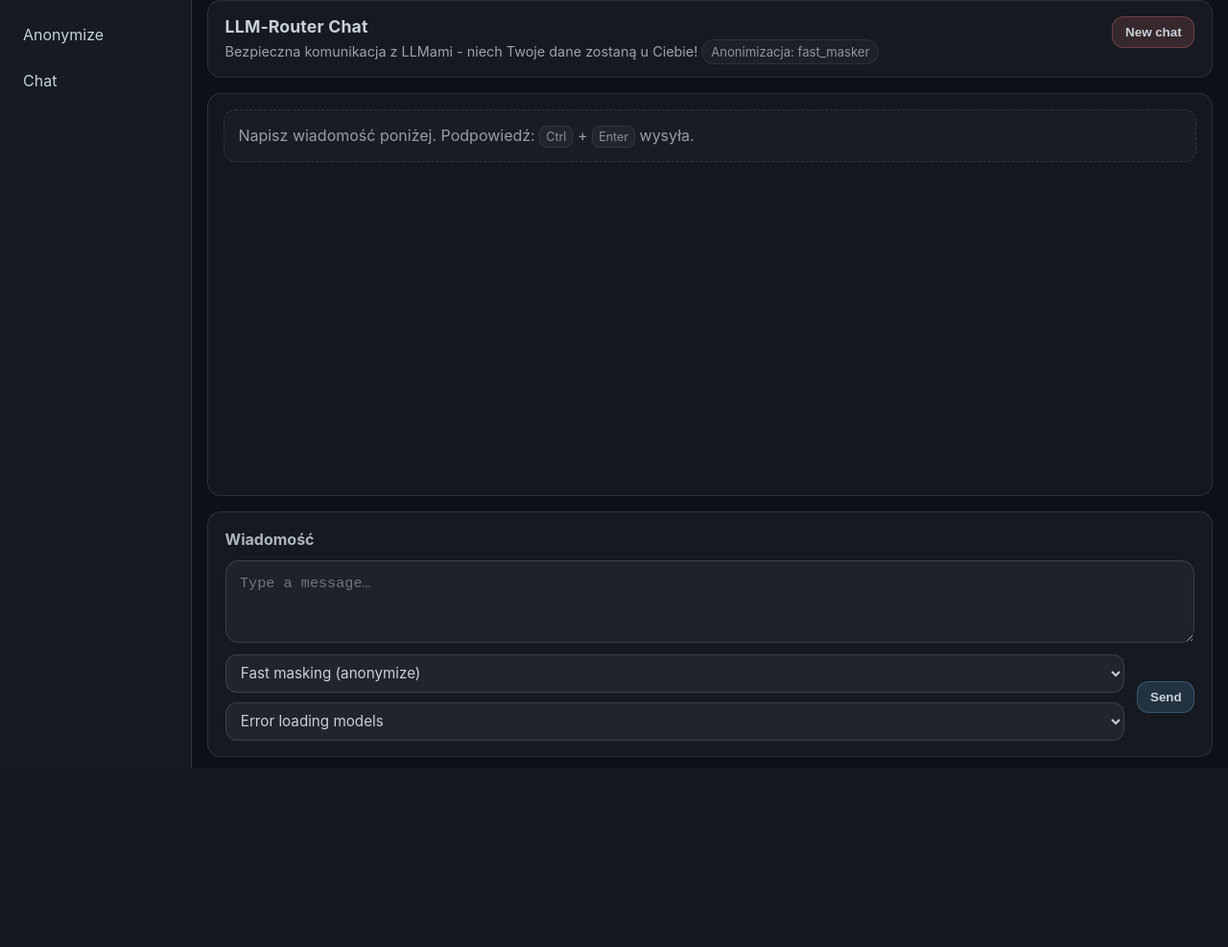
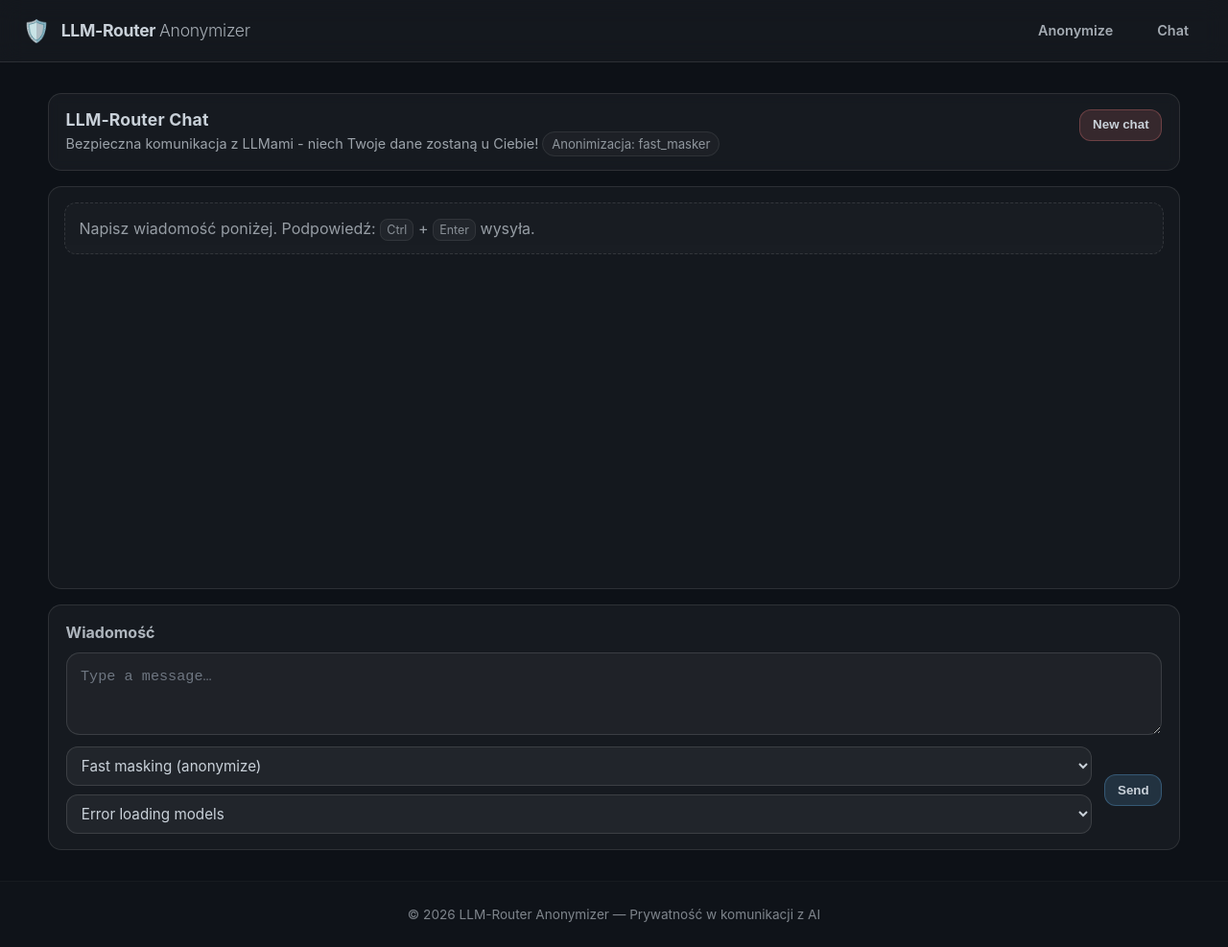
Before and after one commit to radlab-dev-group/llm-router-web, a Python web app: template llm_router_web/web/anonymizer/templates/chat.html in a window 1280 px wide. Shown: the whole page at 96% size. Before the commit the page ends 800 px from the top, so only its background shows below. Run offline with Jinja, Linux system fonts and the light colour scheme; the template is opened without the code that fills it, so the values that code supplies are empty; some libraries are stand-ins or nearby versions.

Commit message:
Redesign anonymizer UI: replace sidebar with sticky header/footer, add glassmorphism base styling, update navigation link classes and flash‑container positioning.

```diff
--- a/llm_router_web/web/anonymizer/templates/base_anonymizer.html
+++ b/llm_router_web/web/anonymizer/templates/base_anonymizer.html
@@ -11,6 +11,123 @@
           href="{{ url_for('static', filename='style-dark.css') }}">
     <script src="https://unpkg.com/htmx.org@1.9.12"></script>
     <script defer src="https://unpkg.com/alpinejs@3.x.x/dist/cdn.min.js"></script>
+    <style>
+        /* --------------------------------------------------------------
+           Base Layout Styling (Glassmorphism)
+        -------------------------------------------------------------- */
+        body {
+            margin: 0;
+            display: flex;
+            flex-direction: column;
+            min-height: 100vh;
+            /* Font jest zachowany z zewnętrznych plików CSS */
+        }
+
+        .app-header {
+            position: sticky;
+            top: 0;
+            z-index: 100;
+            display: flex;
+            align-items: center;
+            justify-content: space-between;
+            padding: 0.75rem 1.5rem;
+            backdrop-filter: blur(12px);
+            -webkit-backdrop-filter: blur(12px);
+            border-bottom: 1px solid rgba(255, 255, 255, 0.10);
+            background: rgba(255, 255, 255, 0.03);
+        }
+
+        .brand {
+            display: flex;
+            align-items: center;
+            gap: 0.75rem;
+            text-decoration: none;
+            color: inherit;
+            font-weight: 700;
+            font-size: 1.1rem;
+            letter-spacing: -0.3px;
+        }
+
+        .brand-icon {
+            font-size: 1.4rem;
+        }
+
+        .nav-menu {
+            display: flex;
+            align-items: center;
+            gap: 0.75rem;
+        }
+
+        .nav-item {
+            text-decoration: none;
+            color: inherit;
+            font-weight: 600;
+            font-size: 0.9rem;
+            padding: 0.5rem 1rem;
+            border-radius: 10px;
+            transition: all 0.2s ease;
+            border: 1px solid transparent;
+            opacity: 0.8;
+        }
+
+        .nav-item:hover {
+            opacity: 1;
+            background: rgba(255, 255, 255, 0.06);
+            border-color: rgba(255, 255, 255, 0.12);
+        }
+
+        .nav-item.active {
+            opacity: 1;
+            background: rgba(99, 179, 237, 0.16);
+            border-color: rgba(99, 179, 237, 0.30);
+            color: #63b3ed; /*- optional accent color if not defined in theme */
+        }
+
+        .app-main {
+            flex: 1;
+            padding: 2rem 1rem;
+            width: 100%;
+            box-sizing: border-box;
+        }
+
+        .app-footer {
+            padding: 1.5rem;
+            text-align: center;
+            font-size: 0.85rem;
+            opacity: 0.6;
+            border-top: 1px solid rgba(255, 255, 255, 0.05);
+            background: rgba(255, 255, 255, 0.02);
+        }
+
+        .footer-links {
+            display: flex;
+            justify-content: center;
+            gap: 1.5rem;
+            margin-top: 0.5rem;
+        }
+
+        .footer-links a {
+            color: inherit;
+            text-decoration: none;
+            opacity: 0.8;
+            transition: opacity 0.2s;
+        }
+
+        .footer-links a:hover {
+            opacity: 1;
+        }
+
+        /* Flash messages adjustment */
+        .flash-container {
+            position: fixed;
+            top: 5rem;
+            right: 1.5rem;
+            z-index: 1000;
+            display: flex;
+            flex-direction: column;
+            gap: 0.5rem;
+        }
+    </style>
 </head>
 <body>
 
@@ -24,19 +141,36 @@
     {% endif %}
 {% endwith %}
 
-<!-- Layout with sidebar -->
-<div class="layout">
-    <nav class="sidebar">
+<header class="app-header">
+    <a href="{{ url_for('anonymize_web.show_form') }}" class="brand">
+        <span class="brand-icon">🛡️</span>
+        <span>LLM-Router <span style="font-weight: 300; opacity: 0.8;">Anonymizer</span></span>
+    </a>
+
+    <nav class="nav-menu">
         <a href="{{ url_for('anonymize_web.show_form') }}"
-           class="{% if request.endpoint == 'anonymize_web.show_form' %}active{% endif %}">Anonymize</a>
+           class="nav-item {% if request.endpoint == 'anonymize_web.show_form' %}active{% endif %}">
+            Anonymize
+        </a>
         <a href="{{ url_for('anonymize_web.show_chat') }}"
-           class="{% if request.endpoint == 'anonymize_web.show_chat' %}active{% endif %}">Chat</a>
+           class="nav-item {% if request.endpoint == 'anonymize_web.show_chat' %}active{% endif %}">
+            Chat
+        </a>
     </nav>
+</header>
 
-    <main class="container">
+<main class="app-main">
     {% block content %}{% endblock %}
 </main>
-</div>
+
+<footer class="app-footer">
+    <div>&copy; {{ 2026 }} LLM-Router Anonymizer — Prywatność w komunikacji z AI</div>
+{#    <div class="footer-links">#}
+{#        <a href="#">Dokumentacja</a>#}
+{#        <a href="#">Ustawienia</a>#}
+{#        <a href="#">O projekcie</a>#}
+{#    </div>#}
+</footer>
 
 </body>
 </html>
```
Lines whose indentation alone changed are shown as unchanged.
